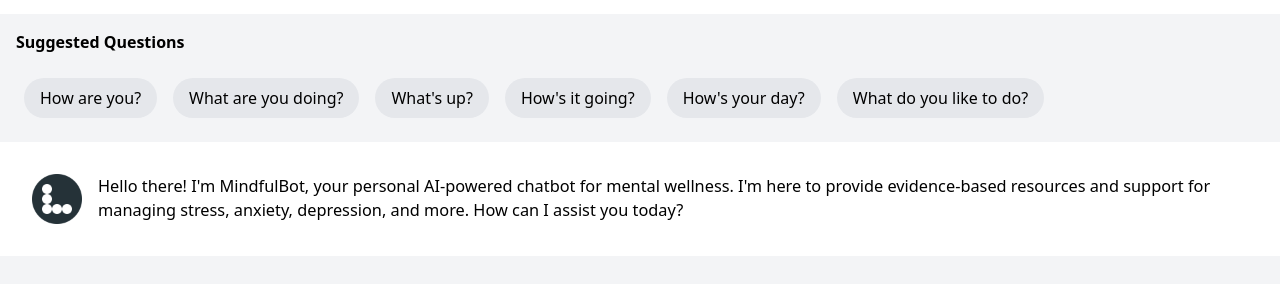
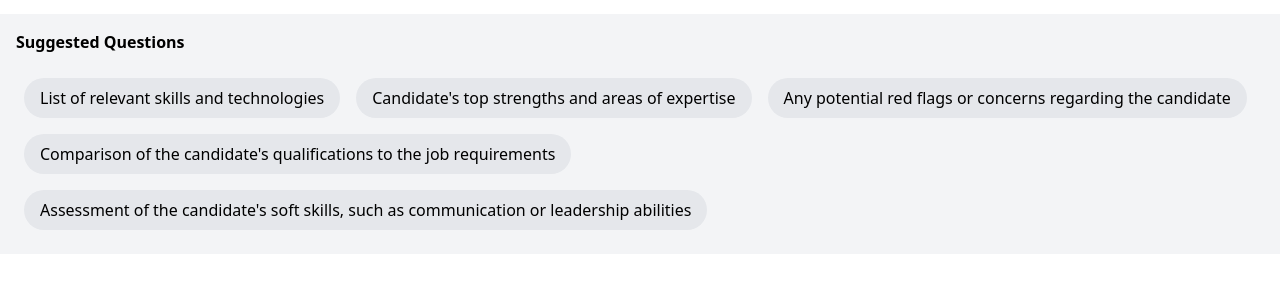
Before and after one commit to simofilahi/ResumeAnalyzer, a Next.js app: page /chat in a window 1280 px wide. Shown: the part 350-634 px from the top of the page. Built offline with nearby package versions, Linux system fonts and the light colour scheme.

Commit message:
ui and all features done

```diff
--- /dev/null
+++ b/src/components/FileModal.tsx
@@ -0,0 +1,28 @@
+import { useEffect } from "react";
+
+const Toast = ({ msg, show = false, delay = 5000, setShow }: any) => {
+  console.log({ show });
+  useEffect(() => {
+    const interval = setInterval(() => {
+      setShow();
+    }, 10000);
+
+    return () => {
+      clearInterval(interval);
+    };
+  }, [delay]);
+
+  if (!show) return null;
+  return (
+    <div className="fixed z-20 bottom-0 right-0 p-4 animation duration-500">
+      <div
+        className="bg-red-500 text-white rounded-lg p-4 shadow-lg"
+        role="alert"
+      >
+        <span className="block sm:inline">{msg}</span>
+      </div>
+    </div>
+  );
+};
+
+export default Toast;
--- a/src/components/darkModeToggle.tsx
+++ b/src/components/darkModeToggle.tsx
@@ -4,7 +4,6 @@ import { FaMoon, FaSun } from "react-icons/fa";
 const DarkModeToggle = () => {
   const [isDarkMode, setToggleDarkMode] = useDarkMode();
   const handleToggle = () => {
-    console.log("here");
     setToggleDarkMode(!isDarkMode);
   };
 
--- a/src/pages/_app.tsx
+++ b/src/pages/_app.tsx
@@ -3,7 +3,6 @@ import "@src/styles/globals.css";
 import type { AppProps } from "next/app";
 
 export default function App({ Component, pageProps }: AppProps) {
-  console.log({ pageProps });
   return (
     <DarkModeProvider>
       <Component {...pageProps} />
--- a/src/pages/chat.tsx
+++ b/src/pages/chat.tsx
@@ -15,9 +15,9 @@ import { useDarkMode } from "@src/hooks/useTheme";
 import DarkModeToggle from "@src/components/darkModeToggle";
 import Logo from "@src/components/logo";
 import BuyMeCoffeeButton from "@src/components/buyMeCoffe";
+import Toast from "@src/components/FileModal";
 
 if (typeof window !== "undefined") {
-  console.log("pdfjs.version", pdfjs?.version);
   pdfjs.GlobalWorkerOptions.workerSrc = `//cdnjs.cloudflare.com/ajax/libs/pdf.js/${pdfjs.version}/pdf.worker.js`;
 }
 
@@ -97,10 +97,11 @@ function MyInput({
       arrayBuffer: await file.arrayBuffer(),
     });
     const text = result.value.replace(/<\/?[^>]+(>|$)/g, ""); // remove HTML tags
-    console.log(text); // Output the extracted text content
-    console.log({ doc: JSON.stringify(text) });
+
     handleUpload(text);
   };
+  const [file, setFile] = useState("");
+  const [toastMsg, setToastMsg] = useState("");
 
   const extractTextFromPdf = () => {
     const fileReader = new FileReader();
@@ -109,7 +110,6 @@ function MyInput({
       const arrayBuffer = fileReader.result;
       const pdfData = new Uint8Array(arrayBuffer);
       const pdfDocument = await pdfjs.getDocument({ data: pdfData }).promise;
-      console.log({ pages: pdfDocument.numPages });
 
       let text = "";
       for (let i = 1; i <= pdfDocument.numPages; i++) {
@@ -118,7 +118,7 @@ function MyInput({
         const pageText = pageTextContent.items.map((item) => item.str).join("");
         text += pageText;
       }
-      console.log({ text: JSON.stringify(text) });
+
       handleUpload(text);
       // setPages(newPages);
     };
@@ -126,14 +126,31 @@ function MyInput({
     fileReader.readAsArrayBuffer(file);
   };
 
+  function checkFileSize(file) {
+    if (file.size <= 5000000) {
+      // File size is below 5 MB
+      return true;
+    } else {
+      // File size is above 5 MB
+      return false;
+    }
+  }
+
   const handleFileChange = (event: any) => {
     const file = event.target.files[0];
+    setToastMsg("");
+    setFile(file);
 
     const allowedTypes = [
       "application/pdf",
       "application/msword",
       "application/vnd.openxmlformats-officedocument.wordprocessingml.document",
     ];
+
+    if (!checkFileSize(file)) {
+      setToastMsg("File size exceeded. Please upload a file smaller than 5MB.");
+      return;
+    }
 
     if (!file) return;
 
@@ -147,11 +164,17 @@ function MyInput({
     ) {
       extractFromDoc(file);
     } else {
-      alert("Please select a PDF, DOC, or DOCX file.");
+      setToastMsg("Please select a PDF, DOC, or DOCX file.");
     }
   };
 
   return (
+    <>
+      <Toast
+        msg={toastMsg}
+        show={Boolean(toastMsg?.length)}
+        setShow={() => setToastMsg("")}
+      />
       <div className="fixed bottom-20 max-w-[1300px] w-[100%] min-w-[300px] self-center px-5">
         <div className="w-[100%] ml-0 mr-0">
           <input
@@ -165,6 +188,7 @@ function MyInput({
             value={value}
             onChange={onChange}
             onKeyDown={onKeyDown}
+            disabled={isDisabled}
           />
           <button
             className="absolute top-1/2 right-8 transform -translate-y-1/2 cursor-pointer"
@@ -181,12 +205,16 @@ function MyInput({
               accept=".pdf,.doc,.docx"
               onChange={handleFileChange}
               className="w-14 absolute -right-4 opacity-0 cursor-pointer"
-            disabled={isDisabled}
+              onClick={(event) => (event.target.value = null)}
             />
-          <HiOutlineUpload size={24} color={`${isDark ? "#fff" : "#1F2937"}`} />
+            <HiOutlineUpload
+              size={24}
+              color={`${isDark ? "#fff" : "#1F2937"}`}
+            />
           </button>
         </div>
       </div>
+    </>
   );
 }
 
@@ -373,8 +401,16 @@ const Header = () => {
   );
 };
 
-function Questions() {
+function Questions({ pickQuestion }: any) {
   const [darkMode] = useDarkMode();
+
+  const questions = [
+    "List of relevant skills and technologies",
+    "Candidate's top strengths and areas of expertise",
+    "Any potential red flags or concerns regarding the candidate",
+    "Comparison of the candidate's qualifications to the job requirements",
+    "Assessment of the candidate's soft skills, such as communication or leadership abilities",
+  ];
 
   return (
     <div className="flex flex-col">
@@ -388,24 +424,15 @@ function Questions() {
           Suggested Questions
         </p>
         <div className="flex flex-wrap font-medium">
-          <button className="bg-gray-200 rounded-full py-2 px-4 m-2">
-            How are you?
+          {questions.map((question, index) => (
+            <button
+              key={index}
+              className="bg-gray-200 rounded-full py-2 px-4 m-2"
+              onClick={() => pickQuestion(question)}
+            >
+              {question}
             </button>
-          <button className="bg-gray-200 rounded-full py-2 px-4 m-2">
-            What are you doing?
-          </button>
-          <button className="bg-gray-200 rounded-full py-2 px-4 m-2">
-            What's up?
-          </button>
-          <button className="bg-gray-200 rounded-full py-2 px-4 m-2">
-            How's it going?
-          </button>
-          <button className="bg-gray-200 rounded-full py-2 px-4 m-2">
-            How's your day?
-          </button>
-          <button className="bg-gray-200 rounded-full py-2 px-4 m-2">
-            What do you like to do?
-          </button>
+          ))}
         </div>
       </div>
     </div>
@@ -432,10 +459,6 @@ function ChatPage() {
   const [responseCount, setResponseCount] = useState(0);
 
   const { data, isLoading: apiIsLoading, isError, error, ask } = useChatGPT();
-
-  useEffect(() => {
-    console.log({ data });
-  }, [data]);
 
   const handleUpload = async (text: string) => {
     await ask([{ role: "user", content: text }]);
@@ -509,13 +532,9 @@ function ChatPage() {
     return dataPayload;
   };
 
-  useEffect(() => {
-    console.log({ messages });
-  }, [messages]);
-
-  const SendMessageToBot = () => {
+  const SendMessageToBot = (text: string) => {
     const userMessage = {
-      text: message,
+      text: text ?? message,
       isUser: true,
       id: Date.now(),
       isLoading: false,
@@ -533,6 +552,12 @@ function ChatPage() {
     }
   };
 
+  const pickQuestion = (text: string) => {
+    console.log({ text });
+    setMessage(text);
+    SendMessageToBot(text);
+  };
+
   const onSendClick = () => {
     SendMessageToBot();
   };
@@ -548,12 +573,12 @@ function ChatPage() {
         <div className="flex-grow flex flex-col max-w-[1400px] relative ml-auto mr-auto">
           <div
             ref={messagesEndRef}
-            className={`h-[70%] max-h-[70%] ${
+            className={`h-[68%] max-h-[68%] ${
               darkMode ? "bg-[#202123]" : "bg-gray-100"
             }  relative flex flex-col p-4 overflow-y-scroll`}
           >
             {/* Suggestion */}
-            <Questions />
+            <Questions pickQuestion={pickQuestion} />
             {/* Chat messages */}
             <Messages
               darkMode={darkMode}
--- a/src/provider/darkMode.tsx
+++ b/src/provider/darkMode.tsx
@@ -9,21 +9,22 @@ const DarkModeProvider = ({ children }: any) => {
 
   const setIsDark = (isDark: boolean) => {
     console.log({ isDark });
-    setDark((isDark) => !isDark);
-    storeData("isDark", !isDark.toString());
+    setDark((isDark) => {
+      storeData("isDark", !isDark);
+      return !isDark;
+    });
   };
 
   useEffect(() => {
     (function () {
       const value = getData("isDark");
+      console.log({ value });
 
       if (value === "true") {
         setDark(true);
-      }
+      } else if (value === undefined) storeData("isDark", false);
     })();
   }, []);
-
-  console.log("rerender");
 
   return (
     <DarkModeContext.Provider value={[isDark, setIsDark]}>
```
Lines whose indentation alone changed are shown as unchanged.
